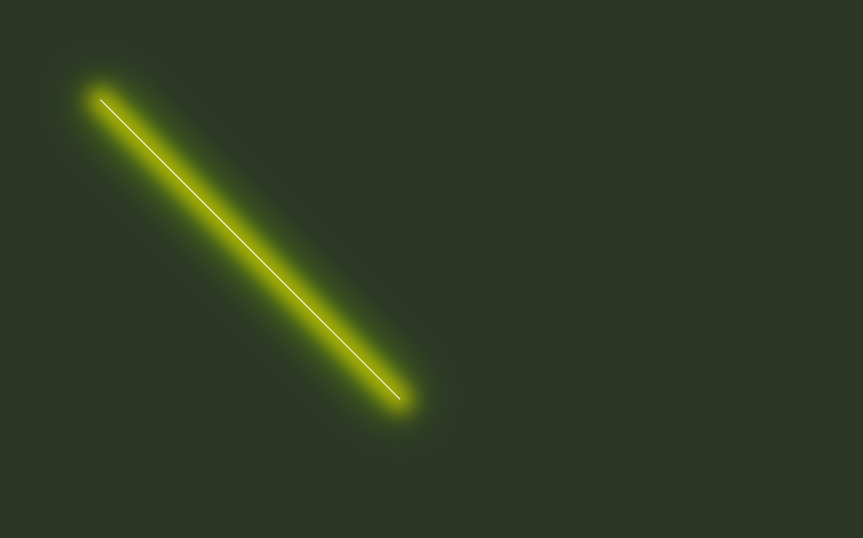
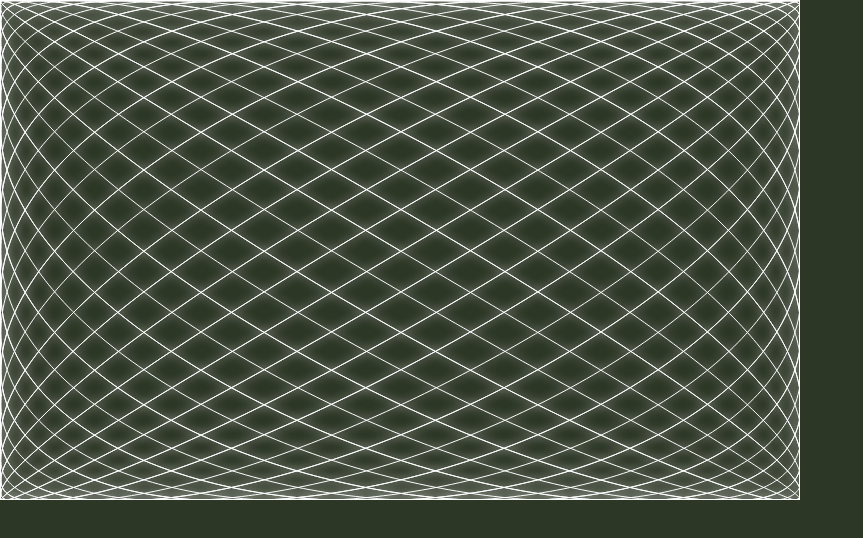
Before and after one commit to fhgaha/lissajous, a React (Create React App) app: page / in a window 1280 px wide. Shown: the top 538 px of the page, without its empty margins (0-863 px from the left). Built offline with nearby package versions, Linux system fonts and the light colour scheme.

Commit message:
svg path component

```diff
--- a/src/App.js
+++ b/src/App.js
@@ -3,6 +3,7 @@ import "./App.css";
 import Circle from "./components/circle/Circle";
 import Sine from "./components/sine/Sine";
 import Line from "./components/line/Line";
+import Path from "./components/path/Path";
 
 function App() {
 
@@ -14,26 +15,10 @@ function App() {
     >
       {/* <Circle /> */}
       {/* <Sine /> */}
-      <Line className='line glowy'/>
+      {/* <Line className='line glowy' from={{x: 50, y:100}} to={{x:400, y:500}}/> */}
+      <Path/>
     </div>
   );
 }
 
 export default App;
-
-function linedraw(ax,ay,bx,by)
-{
-    if(ay>by)
-    {
-        bx=ax+bx;
-        ax=bx-ax;
-        bx=bx-ax;
-        by=ay+by;
-        ay=by-ay;
-        by=by-ay;
-    }
-    var calc=Math.atan((ay-by)/(bx-ax));
-    calc=calc*180/Math.PI;
-    var length=Math.sqrt((ax-bx)*(ax-bx)+(ay-by)*(ay-by));
-    document.body.innerHTML += "<div id='lineOld' style='height:" + length + "px;width:1px;background-color:red;position:absolute;top:" + (ay) + "px;left:" + (ax) + "px;transform:rotate(" + calc + "deg);-ms-transform:rotate(" + calc + "deg);transform-origin:0% 0%;-moz-transform:rotate(" + calc + "deg);-moz-transform-origin:0% 0%;-webkit-transform:rotate(" + calc  + "deg);-webkit-transform-origin:0% 0%;-o-transform:rotate(" + calc + "deg);-o-transform-origin:0% 0%;'></div>"
-}
--- a/src/components/line/Line.js
+++ b/src/components/line/Line.js
@@ -5,19 +5,19 @@ const Line = (props) => {
 
 	const [first, setfirst] = useState()
 
-	useEffect(() => {
-		setfirst(linedraw(100, 100, 400, 400))
+	// useEffect(() => {
+	// 	setfirst(linedraw(100, 100, 400, 400))
 
-	}, [])
+	// }, [])
 
 	return (
-		<div className='line' style={ linedraw(100, 100, 400, 400)} {...props}></div>
+		<div className='line' style={ drawLine(props.from.x, props.from.y, props.to.x, props.to.y)} {...props}></div>
 	)
 }
 
 export default Line
 
-function linedraw(ax, ay, bx, by) {
+export function drawLine(ax, ay, bx, by) {
 	if (ay > by) {
 		bx = ax + bx;
 		ax = bx - ax;
--- /dev/null
+++ b/src/components/path/Path.js
@@ -0,0 +1,54 @@
+import React, { useEffect, useState } from 'react'
+
+const Path = () => {
+	const [width, setWidth] = useState(800)
+	const [height, setHeight] = useState(500)
+	const [dCode, setDCode] = useState('')
+
+	useEffect(() => {
+		var f = 1; // How many cycles per canvas width => Frequency: Tone & Speed
+
+		let result = getDCode(width, height/2);
+		setDCode(result)
+	}, []);
+
+	return (
+		<svg width={width} height={height} xmlns="http://www.w3.org/2000/svg" style={{ border: '1px solid white' }}>
+			<path fill='none' stroke="white" width='1'
+				style={{ filter: "drop-shadow(0px 0px 5px white)" }}
+				// d="M 10 10 L 300 200 L 500 300 Z"
+				d={dCode}
+			/>
+		</svg>
+	)
+}
+
+export default Path
+
+var a = 19;
+var b = 18;
+
+function getDCode(width, height) {
+	let result = '';
+	for (let i = 0; i < 10; i += 0.001) {
+		let x = calcX(i, 1, width)
+		let y = calcY(i, height)
+		result += result == '' ? ` M ${x} ${y}` : ` L ${x} ${y}`
+	}
+	console.log(result)
+	return result
+}
+
+function calcY(t, h) {
+	// h is the amplitude of the wave
+	// x is the current x value we get every time interval
+	// 2 * PI is the length of one cycle (full circumference)
+	// f/w is the frequency fraction
+	return h * (1 - Math.sin(b * t));
+	// const result = h - h * Math.sin(t * 2 * Math.PI * (f / w));
+}
+
+function calcX(t, f, w) {
+	let theta = 1;
+	return w / 2 * (1 - Math.sin(a * t + (f / w)));
+}
--- a/src/components/sine/Sine.js
+++ b/src/components/sine/Sine.js
@@ -1,4 +1,5 @@
 import React, { useEffect } from 'react'
+import Line, { drawLine } from '../line/Line';
 
 // x = Asin(a * fi + theta)
 // y = Bsin(b * theta)
@@ -31,6 +32,7 @@ function drawSine(t, h, f, w, ctx) {
 		var x = calcX(i, h, f, w);
 		var y = calcY(i, h, f, w); // Calculate y value from x
 		ctx.lineTo(x, y); // Where to draw to
+
 	}
 
 	ctx.stroke(); // Draw
@@ -60,6 +62,7 @@ const Sine = (props) => {
 	}, []);
 
 	return (
+		<>
 			<canvas
 				id="canvas"
 				width="640"
@@ -67,6 +70,8 @@ const Sine = (props) => {
 				style={{ border: '1px solid #999' }}
 				{...props}
 			></canvas>
+			<Line className='line glowy' from={{ x: 50, y: 100 }} to={{ x: 400, y: 500 }} />
+		</>
 	)
 }
 
```
Lines whose indentation alone changed are shown as unchanged.
